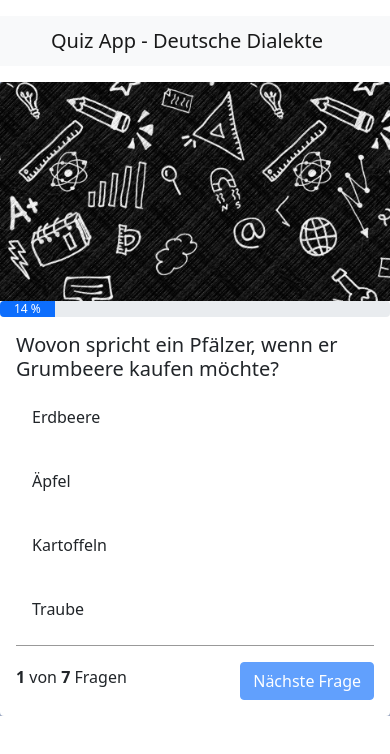
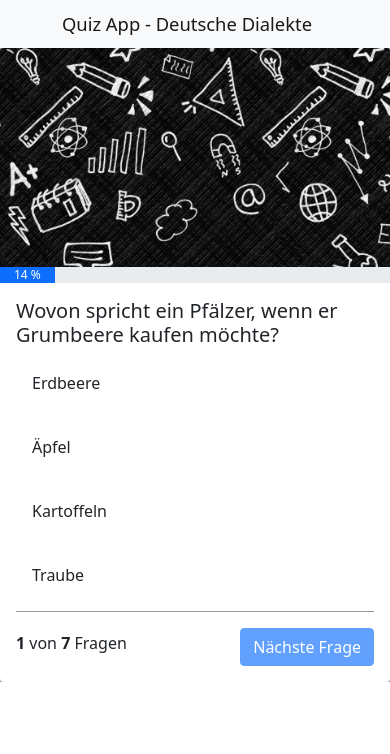
Before and after one commit to JohannesKarl91/QuizzAppGermanDialects, a plain HTML site: page index.html in a window 390 px wide. Drawn offline with nearby package versions, Linux system fonts and the light colour scheme.

Commit message:
Update to  responsive part

```diff
--- a/style.css
+++ b/style.css
@@ -3,7 +3,7 @@ body {
     height: 100vh;
 }
 
-.container-fluid{
+.container-fluid {
     justify-content: center !important;
 }
 
@@ -60,7 +60,7 @@ body {
 }
 
 .progress {
-    border-radius: 0px;
+    border-radius: 0px !important;
 }
 
 .btnRestartContainer {
@@ -70,14 +70,13 @@ body {
 
 @media (max-width: 1100px) {
 
-    body{
+    body {
         background-color: white !important;
     }
 
     .navbar {
         justify-content: center !important;
-        margin-top: 16px;
-        margin-bottom: 16px;
+
     }
 
     .container-fluid {
@@ -90,12 +89,16 @@ body {
         padding-left: 0 !important;
     }
 
-    .quizCard{
-        padding-bottom:  0 !important;
+    .quizCard {
+        padding-bottom: 0 !important;
     }
 
-    .card{
+    .card {
         border: 0 !important;
         position: static !important;
     }
+
+    .navbar-brand {
+        font-size: 1.15rem !important;
+    }
 }
```
